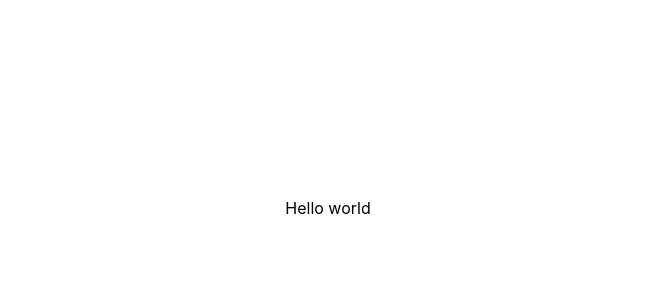
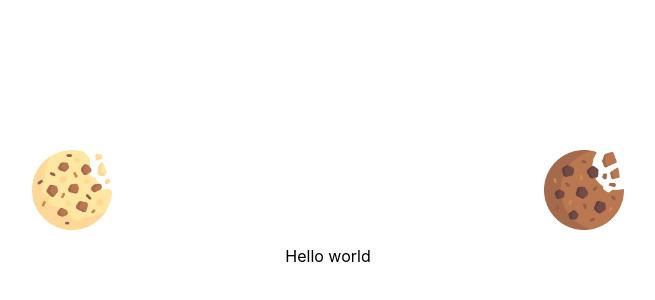
Before and after one commit to tpict/React-tech-talk-29-10-20, a React (Create React App) app: page / in a window 1280 px wide. Shown: the part 192-492 px from the top of the page, without its empty margins (312-967 px from the left). Built offline with nearby package versions, Linux system fonts and the light colour scheme.

Commit message:
2. Props demo

```diff
--- a/package.json
+++ b/package.json
@@ -39,7 +39,6 @@
   "devDependencies": {
     "@typescript-eslint/eslint-plugin": "^4.6.0",
     "@typescript-eslint/parser": "^4.6.0",
-    "eslint": "^7.12.0",
     "eslint-config-prettier": "^6.14.0",
     "eslint-plugin-import": "^2.22.1",
     "eslint-plugin-jsx-a11y": "^6.4.1",
--- a/src/App.css
+++ b/src/App.css
@@ -8,6 +8,7 @@
 
 .cookie-count {
   font-size: 3rem;
+  text-align: center;
 }
 
 .cookie-controls {
@@ -16,4 +17,18 @@
 
 .cookie-controls button {
   font-size: 2rem;
+  margin: 0 1rem;
 }
+
+.cookie-decor {
+  display: flex;
+  max-height: 5rem;
+  margin-bottom: 1rem;
+}
+
+.cookie-decor img {
+  display: block;
+  object-fit: contain;
+  flex: 0 0 auto;
+  width: 50%;
+}
--- a/src/App.tsx
+++ b/src/App.tsx
@@ -1,5 +1,29 @@
 import React from "react";
 
+import chocChipImage from "./chocChip.png";
+import doubleChocChipImage from "./doubleChocChip.png";
+
+export const Cookie = function (props) {
+  const alt =
+    props.variant === "chocChip"
+      ? "Chocolate chip cookie"
+      : "Double chocolate chip cookie";
+
+  const src =
+    props.variant === "chocChip" ? chocChipImage : doubleChocChipImage;
+
+  return React.createElement("img", {
+    alt,
+    src,
+  });
+};
+
 export const App = function () {
-  return React.createElement("div", { className: "App" }, ["Hello world"]);
+  return React.createElement("div", { className: "App" }, [
+    React.createElement("div", { className: "cookie-decor" }, [
+      React.createElement(Cookie, { variant: "chocChip" }),
+      React.createElement(Cookie, { variant: "doubleChocChip" }),
+    ]),
+    "Hello world",
+  ]);
 };
```
Also changed, not shown: 1 other file (tests, documents, lock files or other folders).
